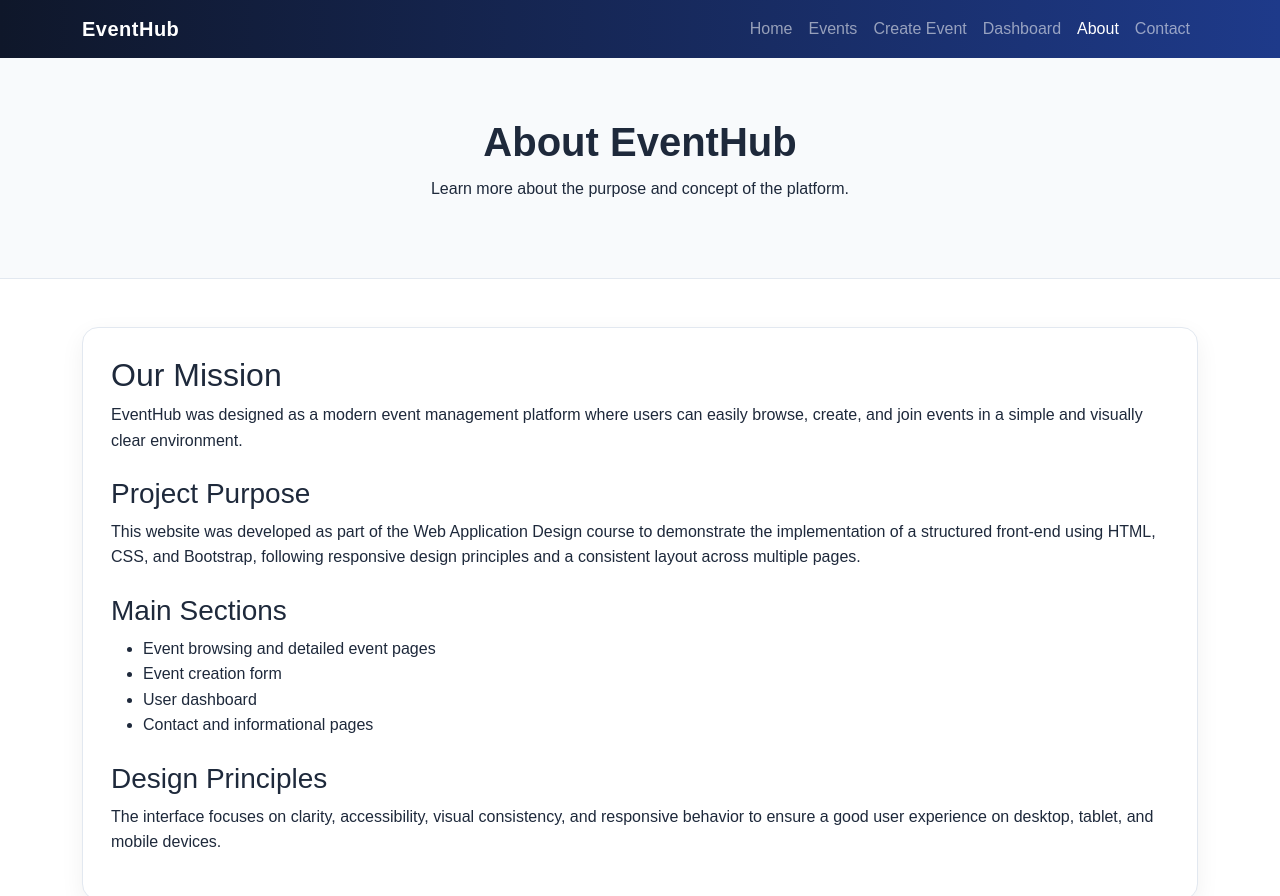
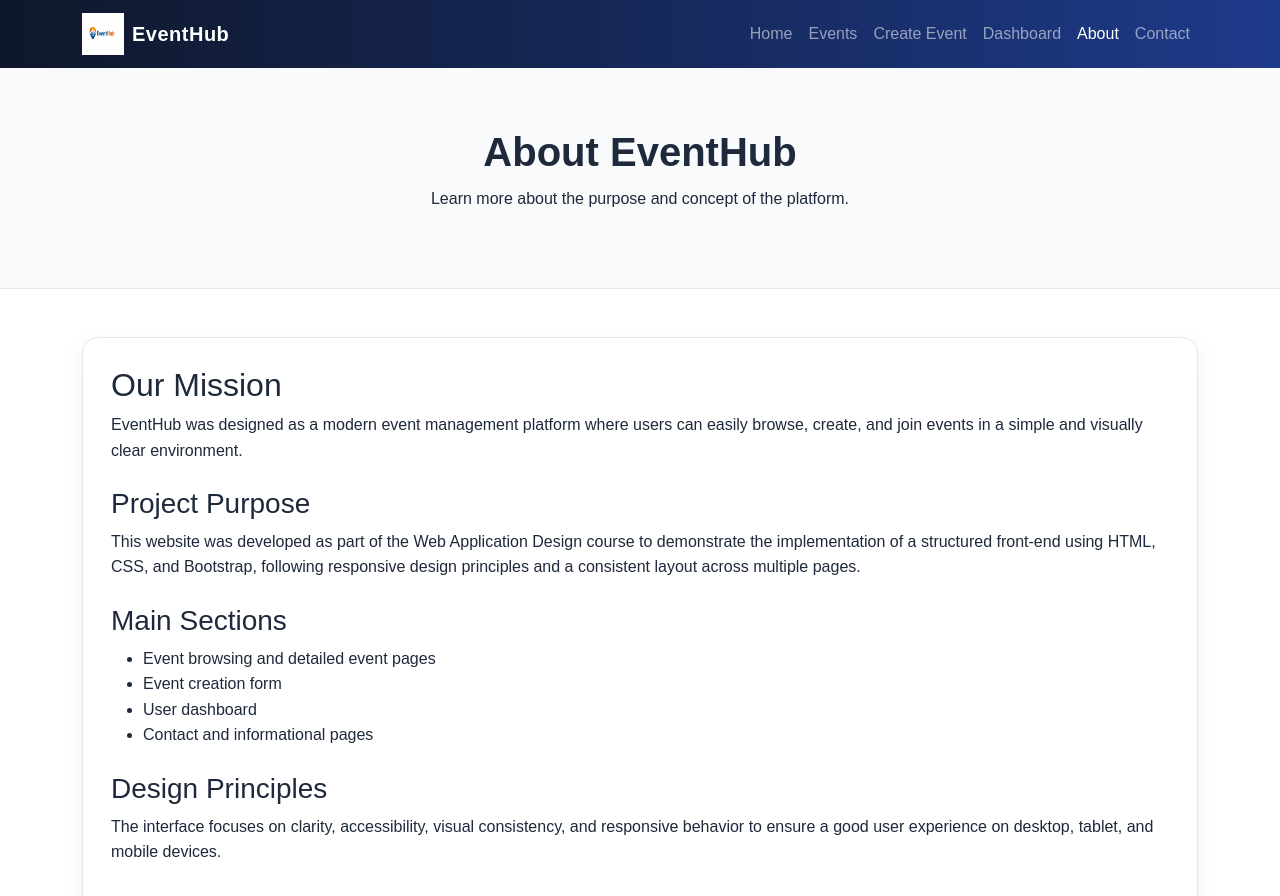
Before and after one commit to i22agpoa/eventhub-WAD, a plain HTML site: page about.html in a window 1280 px wide. Shown: the top 896 px of the page. Drawn offline with nearby package versions, Linux system fonts and the light colour scheme.

Commit message:
Add logo

```diff
--- a/about.html
+++ b/about.html
@@ -10,7 +10,10 @@
 <body>
   <nav class="navbar navbar-expand-lg navbar-dark custom-navbar sticky-top">
     <div class="container">
-      <a class="navbar-brand fw-bold" href="index.html">EventHub</a>
+      <a class="navbar-brand d-flex align-items-center" href="index.html">
+        <img src="images/logo.png" alt="EventHub Logo" width="42" height="42" class="me-2 brand-logo">
+        <span class="fw-bold brand-text">EventHub</span>
+      </a>
       <button class="navbar-toggler" type="button" data-bs-toggle="collapse" data-bs-target="#mainNav">
         <span class="navbar-toggler-icon"></span>
       </button>
```
Also changed, not shown: contact.html (+4 -1 lines), create.html (+4 -1 lines), dashboard.html (+4 -1 lines), details.html (+4 -1 lines), events.html (+4 -1 lines), index.html (+4 -1 lines).
